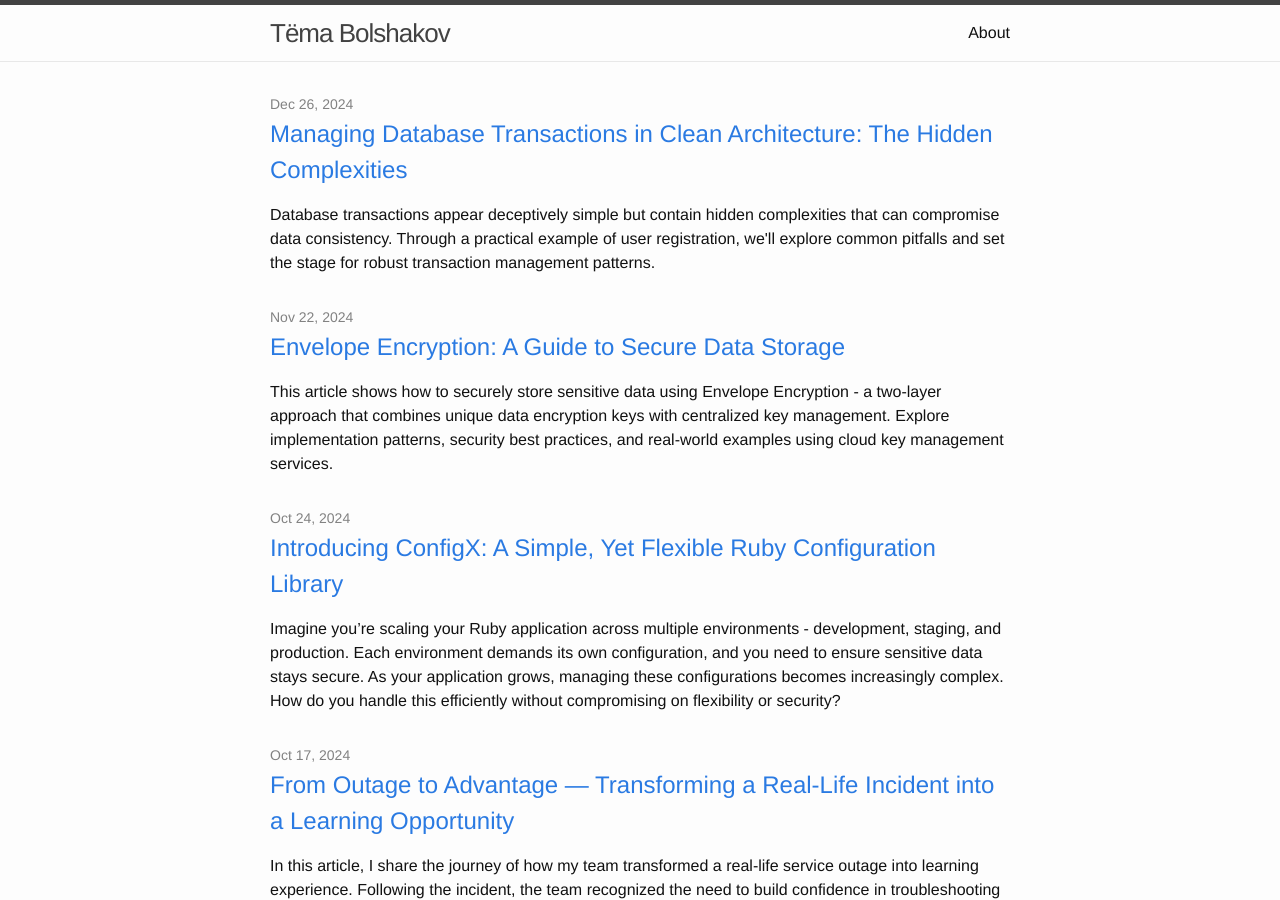
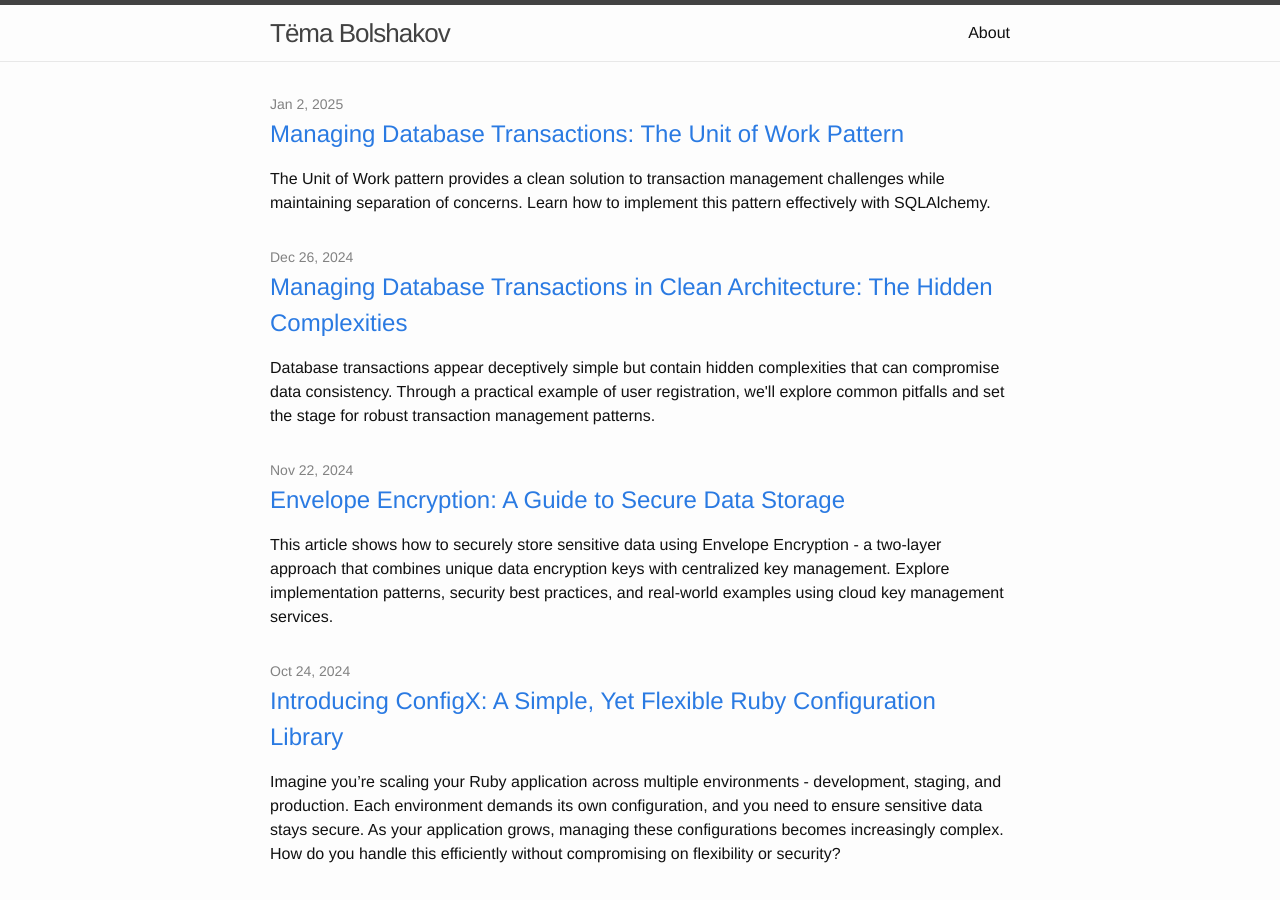
Before and after one commit to bolshakov/bolshakov.github.io, a Jekyll site: the page built from index.html, in a window 1280 px wide and 900 px high. Built offline with Jekyll 4.4.1, drawn with Linux system fonts in a browser that asks for light colours; comment, search, counter and statistics services are not loaded; some of the changed lines change nothing that is shown.

Commit message:
Part 2: Database transactions

````diff
--- a/_posts/2024-12-26-part1-managing-database-transactions-the-hidden-complexities.md
+++ b/_posts/2024-12-26-part1-managing-database-transactions-the-hidden-complexities.md
@@ -149,11 +149,11 @@ Each article will include practical Python implementations using SQLAlchemy and
 and adapt these patterns to your own applications. We'll maintain our focus on clean architecture principles while
 developing solutions that scale with your application's complexity.
 
-[//]: ---
+---
 
-[//]: # (*This is part 1 of a series on Clean Architecture Transaction Management. [Part 2] explores the Unit of Work pattern ) as a solution to these challenges.*
+*This is part 1 of a series on Clean Architecture Transaction Management. [Part 2] explores the Unit of Work pattern as a solution to these challenges.*
 
-[Part 2]: #part-2
+[Part 2]: /2025/01/02/part2-managing-database-transactions-the-unit-of-work-pattern.html
 [SQLAlchemy]: https://www.sqlalchemy.org
 [FastAPI]: https://fastapi.tiangolo.com
 [clean architecture]: https://blog.cleancoder.com/uncle-bob/2012/08/13/the-clean-architecture.html
--- /dev/null
+++ b/_posts/2025-01-02-part2-managing-database-transactions-the-unit-of-work-pattern.md
@@ -0,0 +1,209 @@
+---
+layout: post
+title: "Managing Database Transactions: The Unit of Work Pattern"
+date: 2025-01-02 00:00:00 +0000
+excerpt: "The Unit of Work pattern provides a clean solution to transaction management challenges while maintaining separation of concerns. Learn how to implement this pattern effectively with SQLAlchemy."
+---
+
+In our [previous article], we discovered how managing transactions at the repository level can lead to dangerous
+data inconsistencies. A simple user registration system revealed how independently managed transactions could leave
+our database in an invalid state - an account without its required admin user. Today, we'll explore a pattern that
+elegantly solves these challenges while maintaining clean architecture principles.
+
+## The Gap Between Business and Technical Reality
+
+Consider what happens when a product manager asks: "Can we add user registration to our platform?" From their
+perspective, this is a single, indivisible operation. Yet our initial implementation split it into separate database
+transactions, creating a dangerous gap between business expectations and technical reality.
+
+This disconnect reveals a fundamental challenge in transaction management: how do we maintain clean separation of
+concerns while ensuring our data changes match business operations? The [Unit of Work] pattern provides an elegant
+solution to this challenge.
+
+## Understanding the Unit of Work Pattern
+
+The [Unit of Work] pattern, first described by Martin Fowler, maintains a list of objects affected by a business
+transaction and coordinates the writing out of changes. Think of it like a shopping cart for your database operations -
+just as you wouldn't want half your groceries to check out while the rest fail, we don't want half our database
+operations to commit while others roll back.
+
+In its classic form, the pattern tracks:
+
+* Objects that have been modified
+* Objects that need to be inserted
+* Objects that need to be deleted
+
+However, modern ORMs like [SQLAlchemy] handle much of this object tracking for us. When using SQLAlchemy, the Session
+acts as our Unit of Work, tracking changes to objects and coordinating how these changes are persisted to the database.
+
+Let's look at how this plays out in our implementation:
+
+1. The Session tracks all loaded and attached objects
+2. Any modifications to these objects are automatically detected
+3. When we commit the transaction, all changes are written as a single unit
+
+This approach keeps our repositories focused on persistence logic while the Session handles the complexities of change
+tracking and transaction management. Here's how we structure our code to leverage this:
+
+```python
+class CreateAccountUseCase(UseCase[CreateAccountCommand, tuple[Account, User]]):
+    _session_factory: sessionmaker[Session]
+    _password_hashing_service: AbstractPasswordHasher
+
+    def _execute(self, command: CreateAccountCommand) -> tuple[Account, User]:
+        password_hash = self._password_hashing_service.hash(command.password)
+        user, account = User.create_with_account(command.email, password_hash)
+
+        with self._session_factory() as session:
+            # Repositories now focus purely on persistence logic
+            user_repository = UserRepository(session)
+            account_repository = AccountRepository(session)
+
+            # A single transaction ensures all changes succeed or fail together
+            with session.begin():
+                account_repository.save(account)
+                user_repository.save(user)
+
+            return account, user
+```
+
+Note how the transaction now wraps both operations. Our repositories become simpler, focusing purely on persistence:
+
+```python
+class AccountRepository:
+    def save(self, entity: Account) -> None:
+        model = self.to_model(entity)
+        self._session.add(model)  # No more transaction management
+
+class UserRepository:
+    def save(self, entity: User) -> None:
+        model = self.to_model(entity)
+        self._session.add(model)  # Pure persistence concerns
+```
+
+<figure>
+    <img src="/assets/2025-01-02/single-transaction.png"/>
+    <figcaption>Figure 1 - A single transaction ensures data consistency across multiple operations</figcaption>
+</figure>
+
+This restructuring brings several immediate benefits:
+
+* **Business Alignment**: Transaction boundaries now match business operations
+* **Clear Responsibilities**: Repositories focus solely on persistence
+* **Simplified Testing**: Transactions have clear start and end points
+* **Improved Reliability**: Related changes succeed or fail together
+
+Our tests now confirm we've solved the partial commit problem:
+
+```python
+def test_demonstrates_atomic_operations(use_case: CreateAccountUseCase, session_factory: sessionmaker[Session]) -> None:
+    # Arrange
+    command = CreateAccountCommand(
+        email="john@example.com",
+        password="password",
+        password_confirmation="password"
+    )
+
+    # Act & Assert
+    use_case(command)  # First creation succeeds
+
+    with pytest.raises(IntegrityError):  # Second creation fails atomically
+        use_case(command)
+
+    # Verify no data inconsistencies
+    with session_factory() as session:
+        orphaned_accounts = (
+            session.execute(
+                select(AccountModel)
+                .outerjoin(UserModel)
+                .where(UserModel.uid.is_(None))
+            ).scalars().all()
+        )
+
+        assert len(orphaned_accounts) == 0  # No more orphaned accounts
+```
+
+## When Simple Transactions Aren't Enough
+
+While this pattern solves our immediate problem, real applications quickly reveal more complex challenges. Let's explore
+these through a common requirement: sending welcome emails to new users.
+
+
+```python
+class CreateAccountWithWelcomeUseCase(UseCase[CreateAccountCommand, tuple[Account, User]]):
+    def _execute(self, command: CreateAccountCommand) -> tuple[Account, User]:
+        account, user = self._create_account(command)  # First transaction
+        self._send_welcome(                            # Second transaction
+            SendWelcomeEmailCommand(user_id=user.id, email=user.email)
+        )
+        return account, user
+
+class SendWelcomeEmailUseCase(UseCase[SendWelcomeEmailCommand, None]):
+    def _execute(self, command: SendWelcomeEmailCommand) -> None:
+        with self._session_factory() as session:
+            notification_repository = NotificationRepository(session)
+
+            with session.begin():
+                notification = WelcomeEmailNotification(user_id=command.user_id)
+                notification_repository.save(notification)
+                self._email_service.send(command.email)
+```
+
+<figure>
+    <img src="/assets/2025-01-02/use-case-composition.png"/>
+    <figcaption>Figure 2 - Composing use cases reveals challenges in transaction coordination</figcaption>
+</figure>
+
+At first glance, this code appears reasonable. We create the account and then send a welcome email. But let's think
+through what's actually happening at the database level. Each use case manages its own transaction, which means we have
+two independent database transactions:
+
+1. The first transaction creates our account and user records
+2. The second transaction creates a notification record and triggers the email service
+
+This separation creates several challenges that might not be immediately obvious:
+
+* **Transaction Composability**: Each use case manages its own transaction, making it difficult to compose operations
+that should succeed or fail together.
+* **Data Consistency**: Between our first and second transaction, another operation could modify the user record,
+leaving us working with stale data.
+* **Partial Failures**: If the email service fails, we can't roll back the account creation - it's already committed.
+Should we retry? Log the failure? These decisions become architectural concerns.
+* **Optional Operations**: Some operations (like welcome emails) shouldn't prevent the main business operation from
+succeeding. How do we distinguish between critical and optional steps?
+
+## Moving Beyond Simple Transactions
+
+Our journey through transaction management reveals a crucial insight: while the Unit of Work pattern solves our
+immediate consistency problems, enterprise applications need more sophisticated solutions. The pattern provides an
+excellent foundation, but we need to build upon it carefully.
+
+I've seen teams struggle when their applications grow more complex. Three issues come up repeatedly:
+
+* **Mixing Technical and Business Boundaries**: Transaction scope should match business operations, not technical
+  convenience. I've seen many codebases where transactions start too early or end too late simply because it seemed
+  easier to implement that way.
+* **Ignoring Partial Failures**: Real systems fail in partial and subtle ways. The account creation succeeds, but the
+  welcome email fails. The payment processes, but the receipt generation times out. Each failure mode needs careful consideration.
+* **Overloading Repositories**: Keep repositories focused on domain persistence. Avoid the temptation to add transaction
+  management or business logic, even when it seems convenient.
+
+This brings us to the heart of the matter: how do we structure our applications so our technical implementation
+genuinely reflects business reality? As systems grow, developers increasingly face scenarios where some operations are
+critical (like creating an account) while others are optional (like sending welcome emails). They need clean ways to
+handle composed operations that require different transaction patterns.
+
+In my next article, we'll explore how nested transactions offer a powerful solution to these challenges. We'll look at
+how they let developers compose complex operations while maintaining atomicity across the system and see how nested
+transactions create natural boundaries between critical and optional operations, enabling graceful handling of partial
+failures.
+
+---
+
+*This is **Part 2** of a series on Clean Architecture Transaction Management. [Part 1] introduced the challenges, and **Part 3** will explore nested transactions.*
+
+[SQLAlchemy]: https://www.sqlalchemy.org
+[previous article]: /2024/12/26/part1-managing-database-transactions-the-hidden-complexities.html
+[Unit of Work]: https://martinfowler.com/eaaCatalog/unitOfWork.html
+[Part 1]: /2024/12/26/part1-managing-database-transactions-the-hidden-complexities.html
+[Part 3]: #
````
Also changed, not shown: assets/2025-01-02/single-transaction.png (added), assets/2025-01-02/use-case-composition.png (added).
